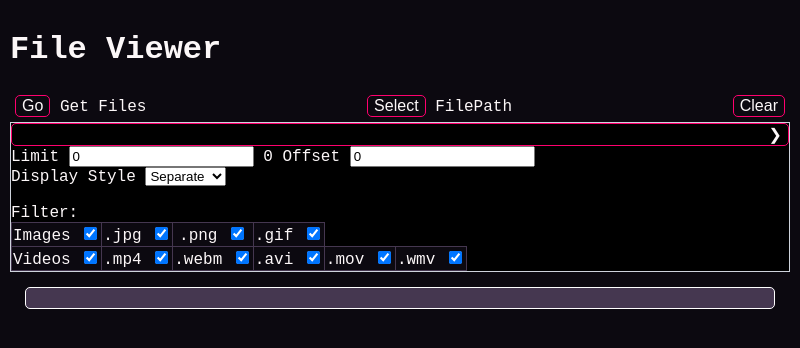
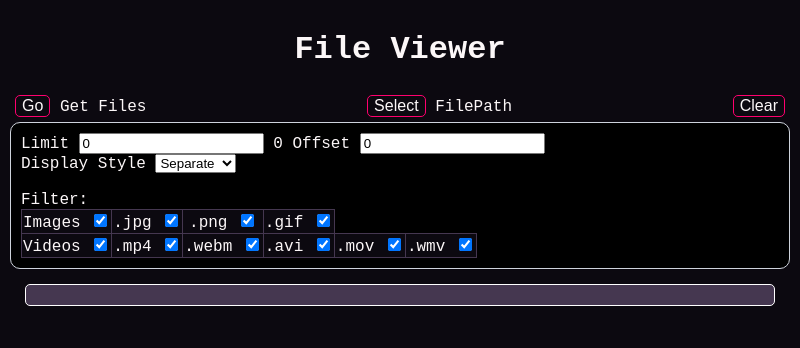
Before and after one commit to Materia597/File-Viewer, an Electron app: page index.html in a window 800 px wide. Drawn offline with Linux system fonts and the light colour scheme; no server answers.

```diff
--- a/index.html
+++ b/index.html
@@ -26,8 +26,6 @@
         </div>
 
         <div id="advanced-settings">
-
-            <button id="setting-toggle" style="display: block; width: 100%; text-align: right;">&#10095;</button>
 
             <div id="ouput-manipulation">
                 <label for="output-limit">
--- a/style.css
+++ b/style.css
@@ -32,6 +32,10 @@
     padding: 10px;
 }
 
+h1 {
+    text-align: center;
+}
+
 #generic {
     display: flex;
     flex-direction: row;
@@ -57,8 +61,11 @@
 #advanced-settings {
     background: var(--black);
     display: block;
+    height: initial;
     border: 1px var(--french-gray) solid;
+    border-radius: 10px;
     font-size: medium;
+    padding: 10px;
 }
 
 
```
Also changed, not shown: main.js (+1 -34 lines).
